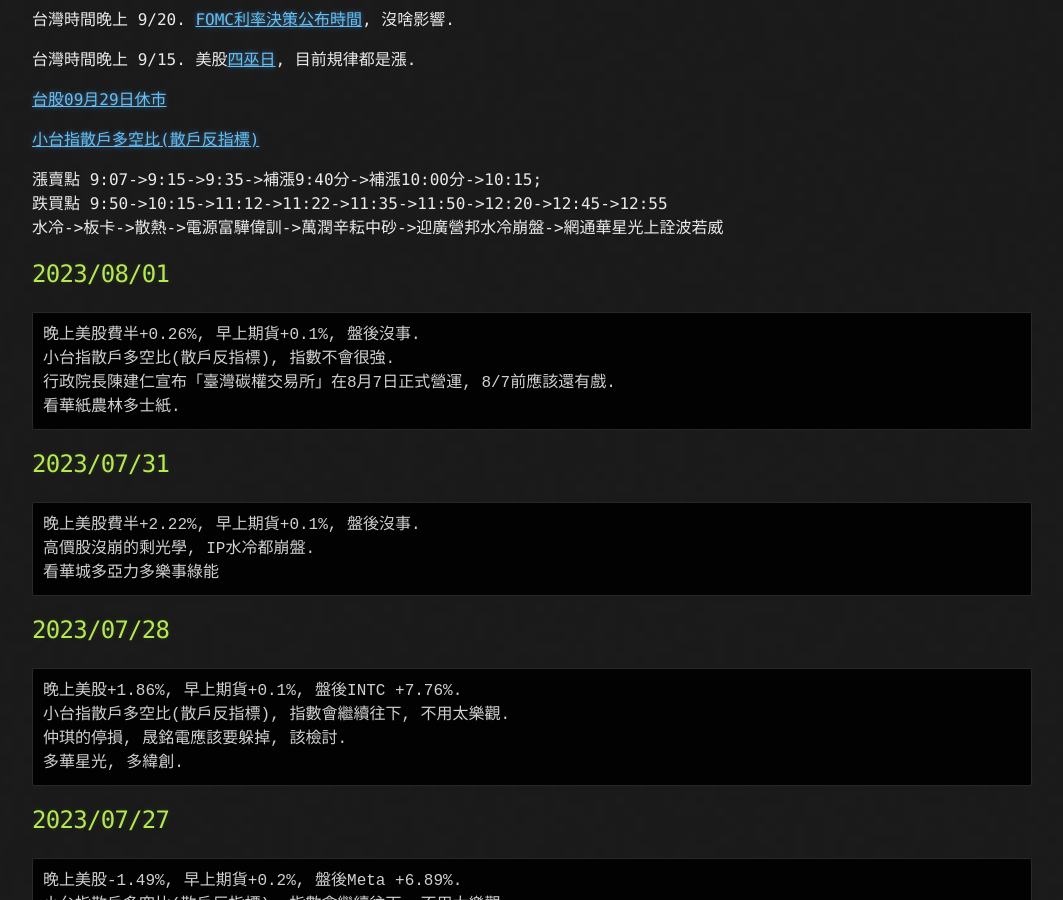
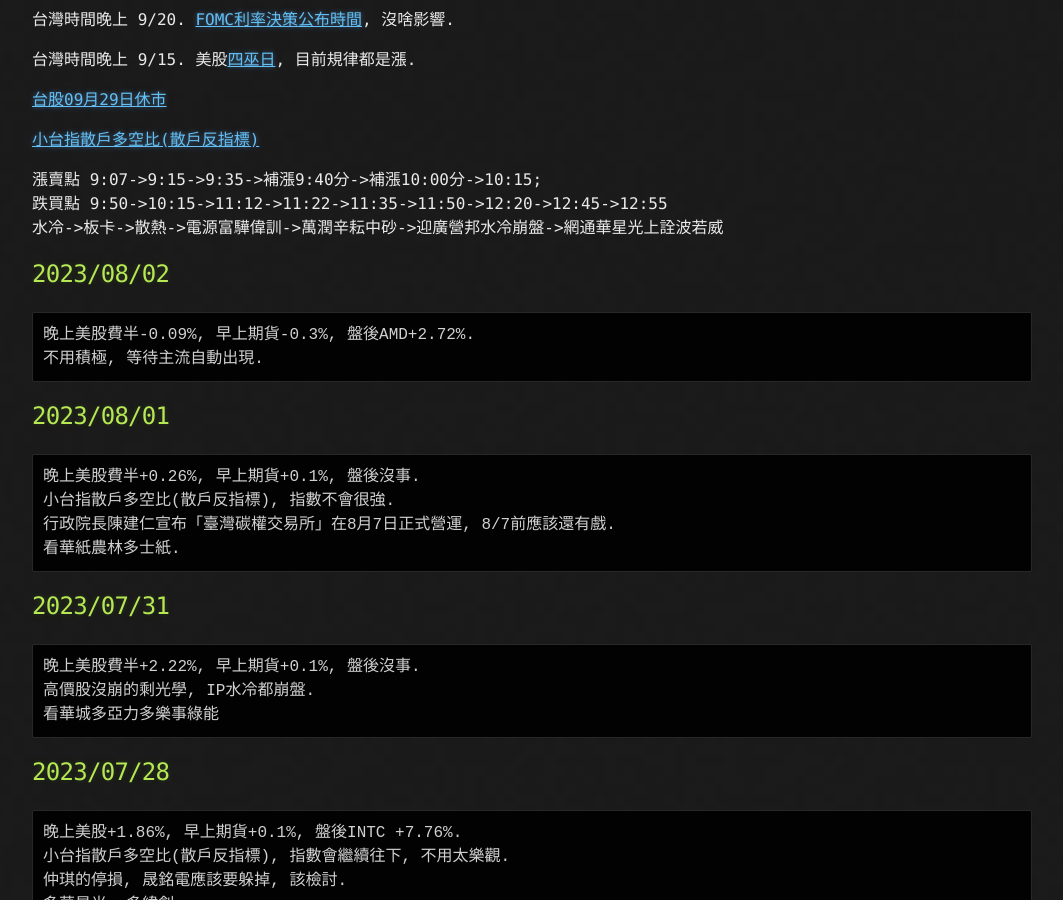
Before and after one commit to lepg5487/Stock_God, a Jekyll site: the page built from index.md, in a window 1280 px wide and 900 px high, scrolled down 370 px. Shown: the whole window, without its empty margins (108-1171 px from the left). Built offline with Jekyll 4.4.1, drawn with Linux system fonts in a browser that asks for light colours; our own code applies the rules of GitHub Pages for plain Markdown files.

Commit message:
Update index.md

````diff
--- a/index.md
+++ b/index.md
@@ -19,6 +19,12 @@
 漲賣點 9:07->9:15->9:35->補漲9:40分->補漲10:00分->10:15;
 跌買點 9:50->10:15->11:12->11:22->11:35->11:50->12:20->12:45->12:55
 水冷->板卡->散熱->電源富驊偉訓->萬潤辛耘中砂->迎廣營邦水冷崩盤->網通華星光上詮波若威
+
+## 2023/08/02
+```
+晚上美股費半-0.09%, 早上期貨-0.3%, 盤後AMD+2.72%.
+不用積極, 等待主流自動出現.
+```
 
 ## 2023/08/01
 ```
````
